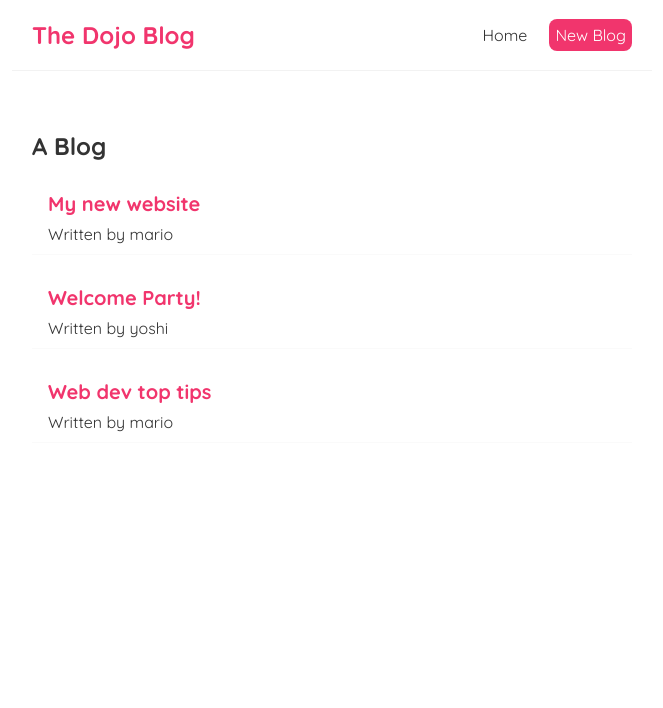
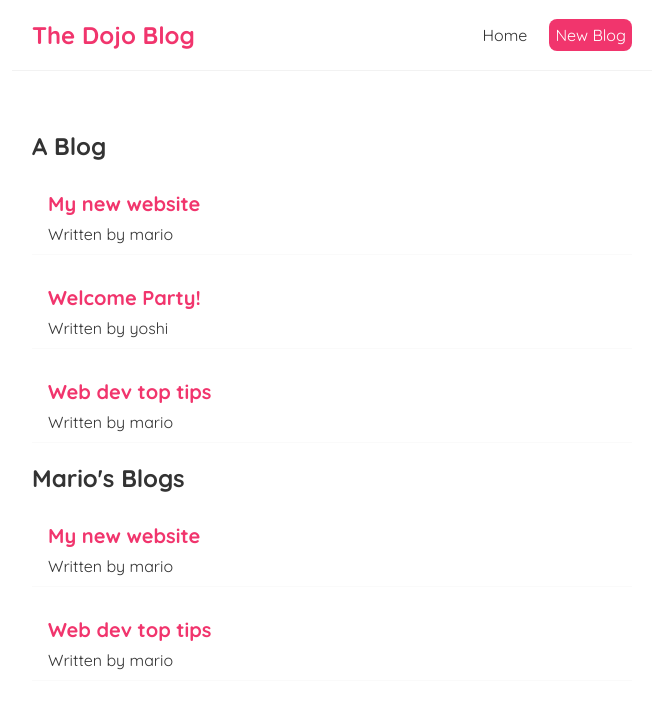
Before and after one commit to asimsheikh/dojo-blog, a React (Create React App) app: page / in a window 1280 px wide. Shown: the top 708 px of the page, without its empty margins (308-971 px from the left). Built offline with nearby package versions, Linux system fonts and the light colour scheme.

Commit message:
Reusing components example filters blogs

```diff
--- a/src/Home.js
+++ b/src/Home.js
@@ -11,6 +11,7 @@
   return (
     <div className="home">
       <BlogList blogs={blogs} title="A Blog"/>
+      <BlogList blogs={blogs.filter(blog => blog.author === 'mario')} title="Mario's Blogs"/>
     </div>
   )
 }
```
